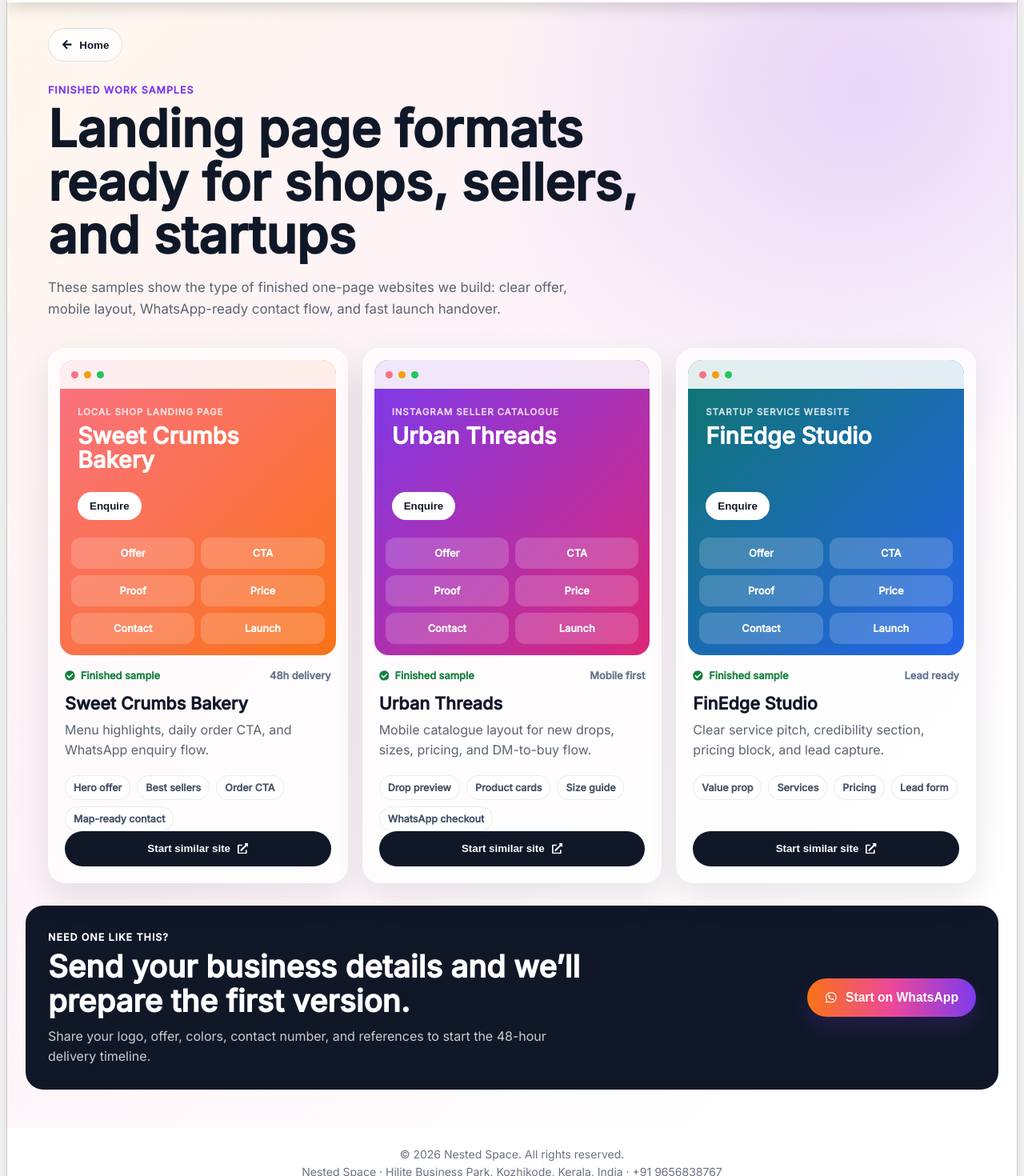
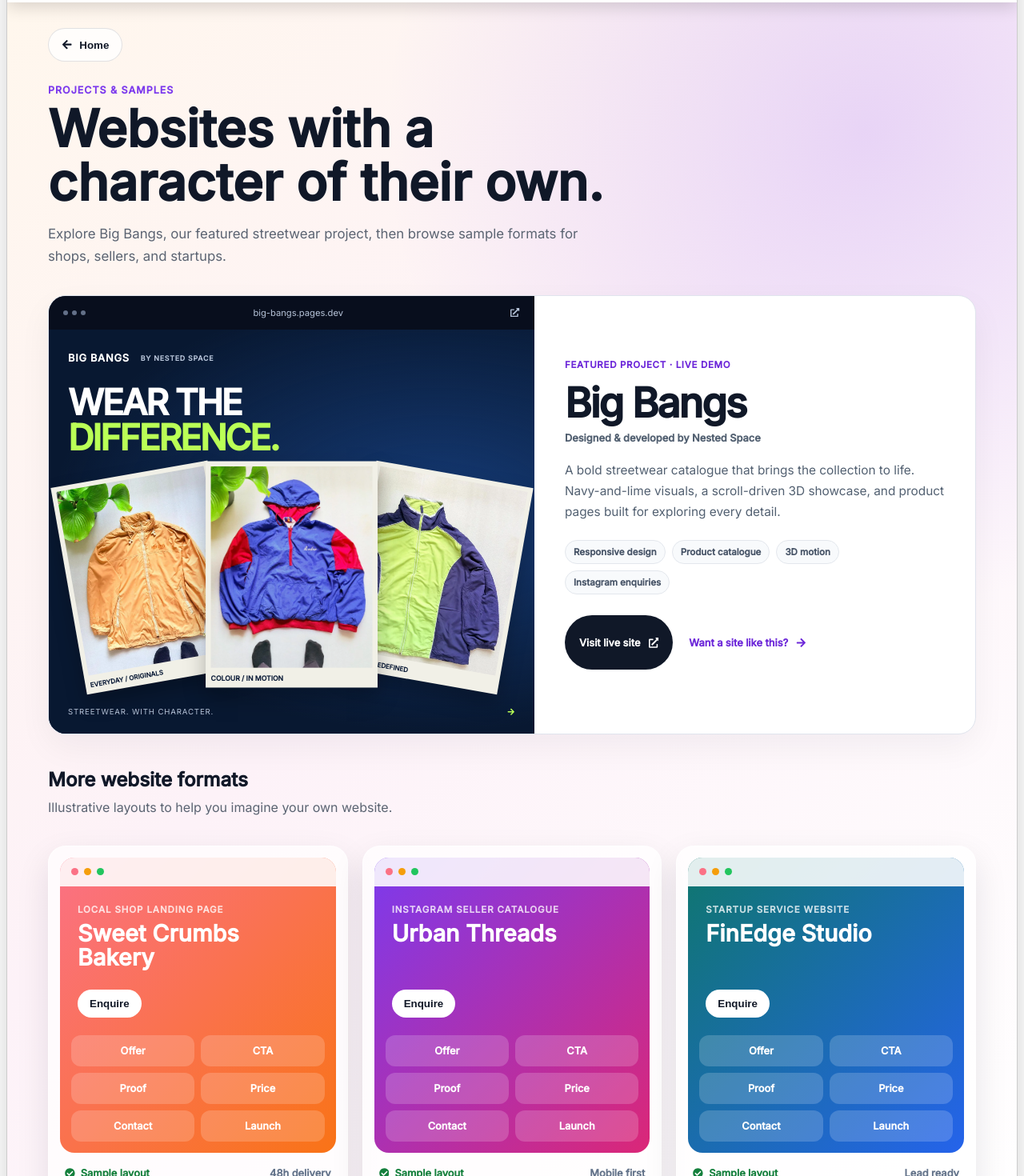
Before and after one commit to workorajobs-tech/-nestedspace, a React (Vite) app: page /samples in a window 1280 px wide. Shown: the part 120-1590 px from the top of the page at 80% size. Built offline with nearby package versions, Linux system fonts and the light colour scheme.

Commit message:
Update SamplesPage.tsx

```diff
--- a/src/components/SamplesPage.tsx
+++ b/src/components/SamplesPage.tsx
@@ -1,7 +1,7 @@
-import React from "react";
 import { useNavigate } from "react-router-dom";
 import { FaArrowLeft, FaCheckCircle, FaExternalLinkAlt, FaWhatsapp } from "react-icons/fa";
 import "./SamplesPage.css";
+import BigBangsProject from "./BigBangsProject";
 
 const finishedSamples = [
   {
@@ -52,16 +52,23 @@ export default function SamplesPage() {
         </button>
 
         <div className="samples-heading">
-          <span className="section-kicker">Finished work samples</span>
-          <h1 id="samples-title">Landing page formats ready for shops, sellers, and startups</h1>
+          <span className="section-kicker">Projects &amp; samples</span>
+          <h1 id="samples-title">Websites with a character of their own.</h1>
           <p>
-            These samples show the type of finished one-page websites we build: clear offer, mobile layout,
-            WhatsApp-ready contact flow, and fast launch handover.
+            Explore Big Bangs, our featured streetwear project, then browse sample formats for shops, sellers, and startups.
           </p>
         </div>
       </section>
 
-      <section className="samples-grid" aria-label="Finished website samples">
+      <section className="samples-featured" aria-label="Featured live project">
+        <BigBangsProject />
+      </section>
+
+      <div className="samples-concepts-heading">
+        <h2>More website formats</h2>
+        <p>Illustrative layouts to help you imagine your own website.</p>
+      </div>
+      <section className="samples-grid" aria-label="Illustrative website samples">
         {finishedSamples.map((sample) => (
           <article className="sample-card" key={sample.title}>
             <div className={`sample-preview ${sample.palette}`}>
@@ -88,7 +95,7 @@ export default function SamplesPage() {
               <div className="sample-card-topline">
                 <span className="sample-status">
                   <FaCheckCircle />
-                  Finished sample
+                  Sample layout
                 </span>
                 <span>{sample.metric}</span>
               </div>
```
